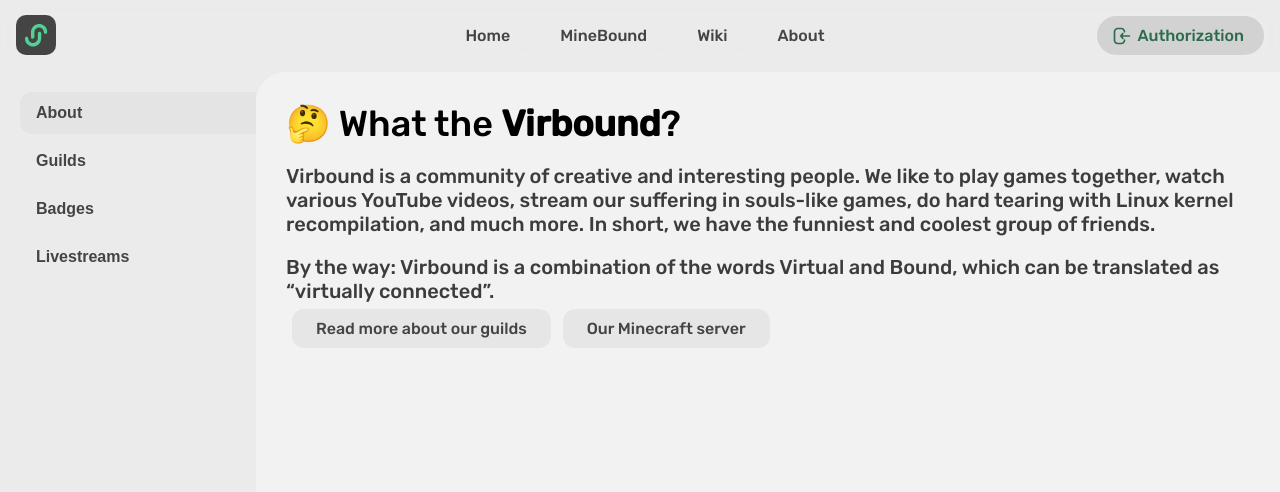
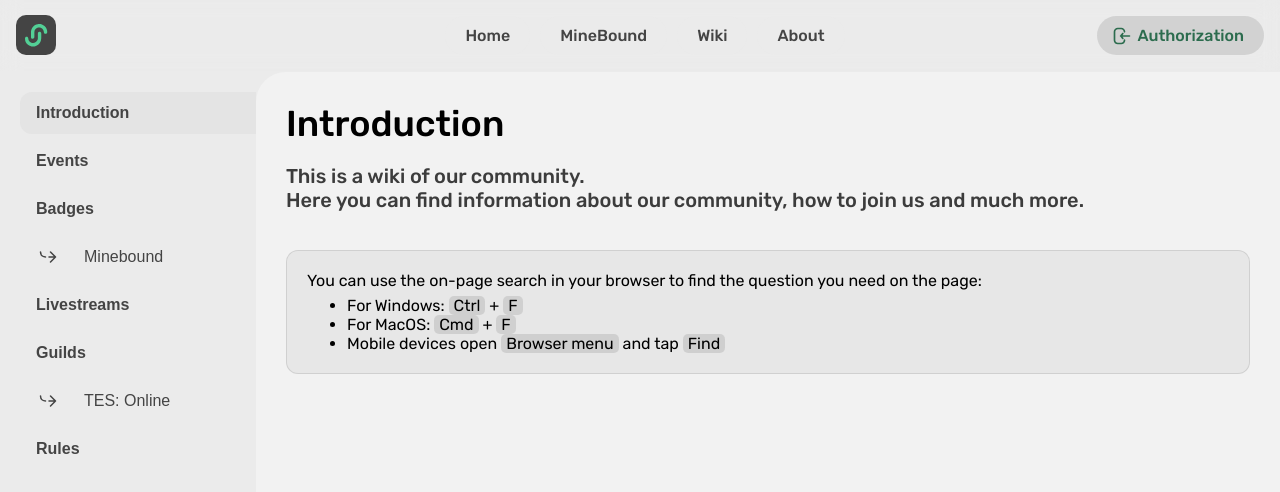
Before and after one commit to LifelessShirt/Virbound, a React (Create React App) app: page /wiki in a window 1280 px wide. Shown: the top 492 px of the page. Built offline with nearby package versions, Linux system fonts and the light colour scheme; no server answers.

Commit message:
Wiki update

```diff
--- a/src/Pages/Wiki/Wiki.tsx
+++ b/src/Pages/Wiki/Wiki.tsx
@@ -11,7 +11,7 @@ const Wiki = () => {
   const navTo = Number(url.get('navTo')) || undefined;
 
   const [mobileMenuOpen, setMobileMenuOpen] = useState(false);
-  const arr:{id:string, button:string, content:JSX.Element}[] = WikiContent;
+  const arr:{id:string, sub:boolean, button:string, content:JSX.Element}[] = WikiContent;
   const [content, setContent] = useState<{id:string, button:string, content:JSX.Element} | undefined>(arr[navTo ? navTo : 0]);
 
   useEffect(() => {
@@ -27,7 +27,7 @@ const Wiki = () => {
     <NavigationPage>
       <NavigationMenu>
         {arr.map(item => (
-          <button className={` ${Style.button} ${content?.id === item.id && Style.selectedNavMenu}`} onClick={() => showClick(item.id)}>{item.button}</button>
+          <button className={` ${Style.button} ${item.sub ? Style.button_sub : ``} ${content?.id === item.id && Style.selectedNavMenu}`} onClick={() => showClick(item.id)}>{item.button}</button>
         ))}
       </NavigationMenu>
       <NavigationContent state={mobileMenuOpen}>
--- a/src/Pages/Wiki/WikiContent.tsx
+++ b/src/Pages/Wiki/WikiContent.tsx
@@ -3,42 +3,71 @@ import { Subtitle } from "../../Components/Subtitle";
 import { Title } from "../../Components/Title";
 import { Button } from "../../Components/Button";
 import Badge from "../../Components/Badge/Badge";
+import { IQ } from "../../Components/InlineQuote/InlineQuote";
+import Quote from "../../Components/Quote/Quote";
 
 export const WikiContent = [
-        {id:'0', button: "About", content:
+        /////////////////////////////////////////////////////////////
+        {id:'0', sub: false, button: "Introduction", content:
         <>
-        <Title>🤔 What the <b>Virbound</b>?</Title><br/>
+        <Title>
+          Introduction
+        </Title><br/>
         <Subtitle>
-        Virbound is a community of creative and interesting people.
-        We like to play games together, watch various YouTube videos, stream our suffering in souls-like games,
-        do hard tearing with Linux kernel recompilation, and much more.
-        In short, we have the funniest and coolest group of friends.
+          This is a wiki of our community.<br/>
+          Here you can find information about our community, how to join us and much more.
         </Subtitle><br/>
-        <Subtitle>
-        By the way: Virbound is a combination of the words Virtual and Bound,
-        which can be translated as “virtually connected”.
-        </Subtitle>
-        <a href="about?navTo=3"><Button>Read more about our guilds</Button></a>
-        <a href="minebound"><Button>Our Minecraft server</Button></a>
+        <br/>
+        <Quote>
+          You can use the on-page search in your browser to find the question you need on the page:
+          <ul>
+            <li>For Windows: <IQ>Ctrl</IQ> + <IQ>F</IQ></li>
+            <li>For MacOS: <IQ>Cmd</IQ> + <IQ>F</IQ></li>
+            <li>Mobile devices open <IQ>Browser menu</IQ> and tap <IQ>Find</IQ></li>
+          </ul>
+        </Quote>
         </>
         },
-
-        {id:'3', button: "Guilds", content:
+        /////////////////////////////////////////////////////////////
+        {id:'6', sub: false, button: "Events", content:
         <>
-        <Title>🏰 <b>Guilds</b> and <b>clans</b></Title><br/>
+        <Title>
+          🎉 Events
+        </Title><br/>
         <Subtitle>
-        For now we have only one guild in game we play a most.<br/>
-        And it's <b>The Elder Scrolls: Online</b>.
+          From time to time we host events that you can participate in.<br/>
+          Events can be of different types, the most common one is achiving a goal in <a href="/minebound"><IQ>Minebound</IQ></a>.<br/>
+          <br/>
+          Reward can include in-game items, <a href="/wiki?navTo=1"><IQ>badges</IQ></a>, games on the Steam and much more.<br/>
+          To follow for active events join our <a href="https://discord.gg/rMhqK6BrBZ" target="_blank"><IQ>Discord</IQ></a>.
         </Subtitle>
         </>
         },
-
-        {id:'1', button: "Badges", content:
+        /////////////////////////////////////////////////////////////
+        {id:'1', sub: false, button: "Badges", content:
         <>
-        <Title>🏅 What is <b>badges</b>?</Title><br/>
+        <Title>
+          🏅 What is <b>badges</b>?
+        </Title><br/>
         <Subtitle>
-        <b>Badges</b> are reward for using this site or playing at our Minecraft server.<br/>
-        By playing on MineBound you can earn this badges:<br/><br/>
+          <b>Badges</b> are a reward for activity in the Virbound.<br/>
+          Badges can be obtained automatically by completing different challenges in games or by participating in our <a href="/wiki?navTo=6"><IQ>events</IQ></a>.<br/>
+          <br/>
+          Badges can exchanged to different rewards.<br/>
+          Exchange is avaliable in your <a href="/user"><IQ>account</IQ></a>.
+        </Subtitle>
+        <br/><br/>
+        <p style={{opacity: "0.5"}}>*Currently still in development, not all features are available.</p>
+        </>
+        },
+        /////////////////////////////////////////////////////////////
+        {id:'5', sub: true, button: "Minebound", content:
+        <>
+        <Title>
+          <b>Minebound badges</b>
+        </Title><br/>
+        <Subtitle>
+          By playing on our <a href="/minebound"><IQ>Minecraft server</IQ></a> you can earn these Badges:<br/><br/>
           <Badge id="1" type="mini"/>Explorer<br/>
           Take 20,000 steps.
           <br/><br/>
@@ -48,16 +77,14 @@ export const WikiContent = [
           <Badge id="3" type="mini" />Fighter<br/>
           Win a PvP fight.
         </Subtitle>
-        <a href="about?navTo=1"><Button>Help</Button></a>
-        <a href=""><Button>Reload page</Button></a>
-        <br/><br/>
-        <p style={{opacity: "0.5"}}>*Currently still in development, not all features are available.</p>
         </>
         },
-
-        {id:'2', button: "Livestreams", content:
+        /////////////////////////////////////////////////////////////
+        {id:'2', sub: false, button: "Livestreams", content:
         <>
-        <Title>🎭 Our streams</Title><br/>
+        <Title>
+          🎭 Our streams
+        </Title><br/>
         <Subtitle>
           As was mentioned before, sometimes we do livestreams.<br/>
           Here is our channel:
@@ -74,5 +101,101 @@ export const WikiContent = [
           width={""}
         />
         </>
+        },
+        {id:'3', sub: false, button: "Guilds", content:
+        <>
+        <Title>
+          🏰 <b>Guilds</b> and <b>clans</b>
+        </Title><br/>
+        <Subtitle>
+          For now, we have only one guild in the game we play the most.<br/>
+          <a href="/wiki?navTo=4"><Button><Subtitle>
+              <div className="logo-flag"></div> <b>The Elder Scrolls Online</b>
+          </Subtitle></Button></a>
+        </Subtitle><br />
+        <Subtitle>
+          You can create your own guild named <b>Virbound</b> in any other game.<br />
+          Just notify our <i>Guildmaster's</i> on our <a href="https://discord.gg/rMhqK6BrBZ" target="_blank"><IQ>Discord server</IQ></a>.<br />
+          Also, your guild must follow our <a href="/wiki?navTo=99"><IQ>rules</IQ></a>.
+        </Subtitle><br/>
+        <Quote>
+          Here is small tip for you.<br/>
+          You can use our short list of rules for your guild:
+          <ul>
+            <li>Every User can speak language they want to.</li>
+            <li>We don't support conversation about politics, religions or nationalities.</li>
+            <li>Be respectful to other users of Community.</li>
+          </ul>
+        </Quote>
+        </>
+        },
+        /////////////////////////////////////////////////////////////
+        {id:'4', sub: true, button: "TES: Online", content:
+        <>
+        <Title>
+          <div className="logo-flag"></div> <b>Virbound</b>
+        </Title>
+        <Subtitle>
+          The Elder Scrolls Online
+        </Subtitle><br/>
+        <Subtitle>
+          There we have a small guild with a clan-hall that has everything you need.<br/>
+          The link to the hall is in the guild description inside the game.
+        </Subtitle><br/>
+        <Subtitle>
+          The guild participates in our events.<br />
+          You can check out current and upcoming events on the <a href="/wiki?navTo=6"><IQ>events</IQ></a> page.
+        </Subtitle>
+        </>
+        },
+        /////////////////////////////////////////////////////////////
+        {id:'99', sub: false, button: "Rules", content:
+        <>
+        <Title>
+          Community Rules
+        </Title>
+        <Subtitle>0. Terms</Subtitle>
+        <ul>
+          <li>When we say "<b>Community</b>" we mean this website (https://virbound.com), and all funtionality, services and content we provide.
+          We also refer to Community as "<b>we</b>", "<b>us</b>" and "<b>our</b>".</li>
+          <li>When we say "<b>User</b>" we mean a user that using the Community.</li>
+          <li>When we say "<b>Rules</b>" we mean these rules.</li>
+        </ul><br/>
+        <Subtitle>1. General</Subtitle>
+        <ul>
+          <li>This Rules is a public offer. By accessing the Services, the User is deemed to have acceded to this Rules.</li>
+          <li>A User who does not agree with the Rules is obliged to stop using the Community.</li>
+          <li>The administration of the Community has the right to unilaterally change the terms of this Rules at any time without noticing.</li>
+          <li>By violating the Rules access to the Community can be restricted.</li>
+        </ul><br/>
+        <Subtitle>2. Language</Subtitle>
+        <ul>
+          <li>Official language of Community is English.</li>
+          <li>But every User can speak language they want to.</li>
+        </ul><br/>
+        <Subtitle>3. Communication</Subtitle>
+        <ul>
+          <li>We don't support conversation about politics, religions or nationalities.</li>
+          <li>Be respectful to other users of Community.</li>
+        </ul><br/>
+        <Subtitle>4. Content</Subtitle>
+        <ul>
+          <li>Administration of Community is not responsible for all User generated content such as text, images, videos, music and sounds.</li>
+          <li>All User generated content (text, images, videos, music and sounds) must comply with the Community Rules.</li>
+        </ul><br/><br/>
+        <div style={{opacity: 0.5}}>
+          <Subtitle>
+            Intellectual Property Notice
+          </Subtitle>
+          <ul>
+            <li><b>The Elder Scrolls</b> is a trademark or registered trademark of ZeniMax Media Inc.</li>
+            <li><b>Minecraft</b> is a trademark or registered trademark of Mojang Synergies AB.</li>
+            <li><b>Discord</b> is a trademark or registered trademark of Discord Inc.</li>
+            <li><b>Twitch</b> is a trademark or registered trademark of Twitch Interactive, Inc.</li>
+            <li><b>Telegram</b> is a trademark or registered trademark of Telegram FZ-LLC.</li>
+          </ul>
+        </div>
+        </>
         }
+        /////////////////////////////////////////////////////////////
     ];
```
Lines whose indentation alone changed are shown as unchanged.
